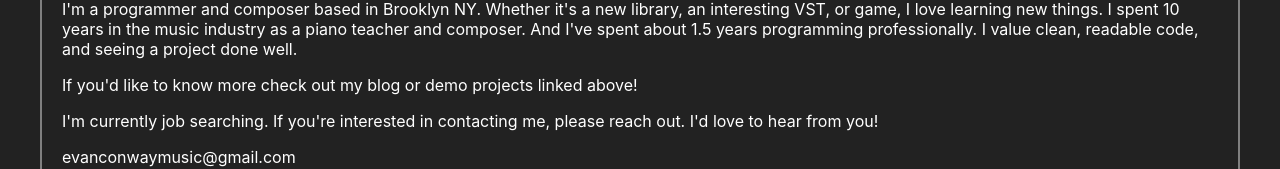
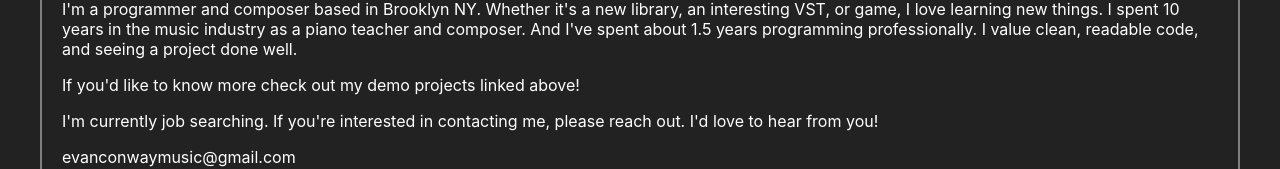
Before and after one commit to AceOfHeart5/evanconway, a React (Vite) app: page / in a window 1280 px wide. Shown: the part 159-328 px from the top of the page. Built offline with nearby package versions, Linux system fonts and the light colour scheme.

Commit message:
remove blog mention (for now)

```diff
--- a/src/components/pages/Home.tsx
+++ b/src/components/pages/Home.tsx
@@ -6,7 +6,7 @@ const Home = () => {
                 I'm a programmer and composer based in Brooklyn NY. Whether it's a new library, an interesting VST, or game, I love learning new things. I spent 10 years in the music industry as a piano teacher and composer. And I've spent about 1.5 years programming professionally.  I value clean, readable code, and seeing a project done well.
             </p>
             <p>
-                If you'd like to know more check out my blog or demo projects linked above!
+                If you'd like to know more check out my demo projects linked above!
             </p>
             <p>
                 I'm currently job searching. If you're interested in contacting me, please reach out. I'd love to hear from you!
```
